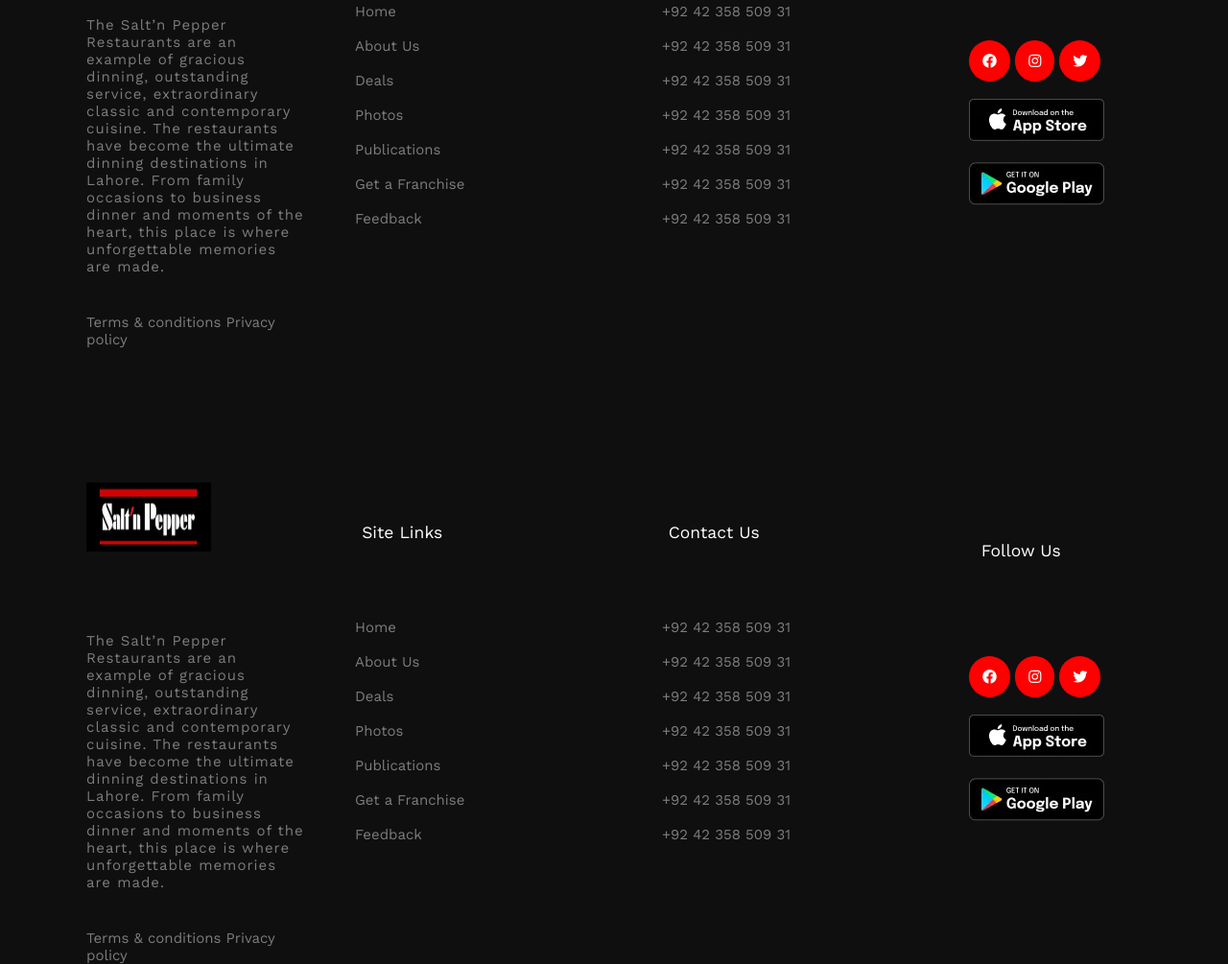
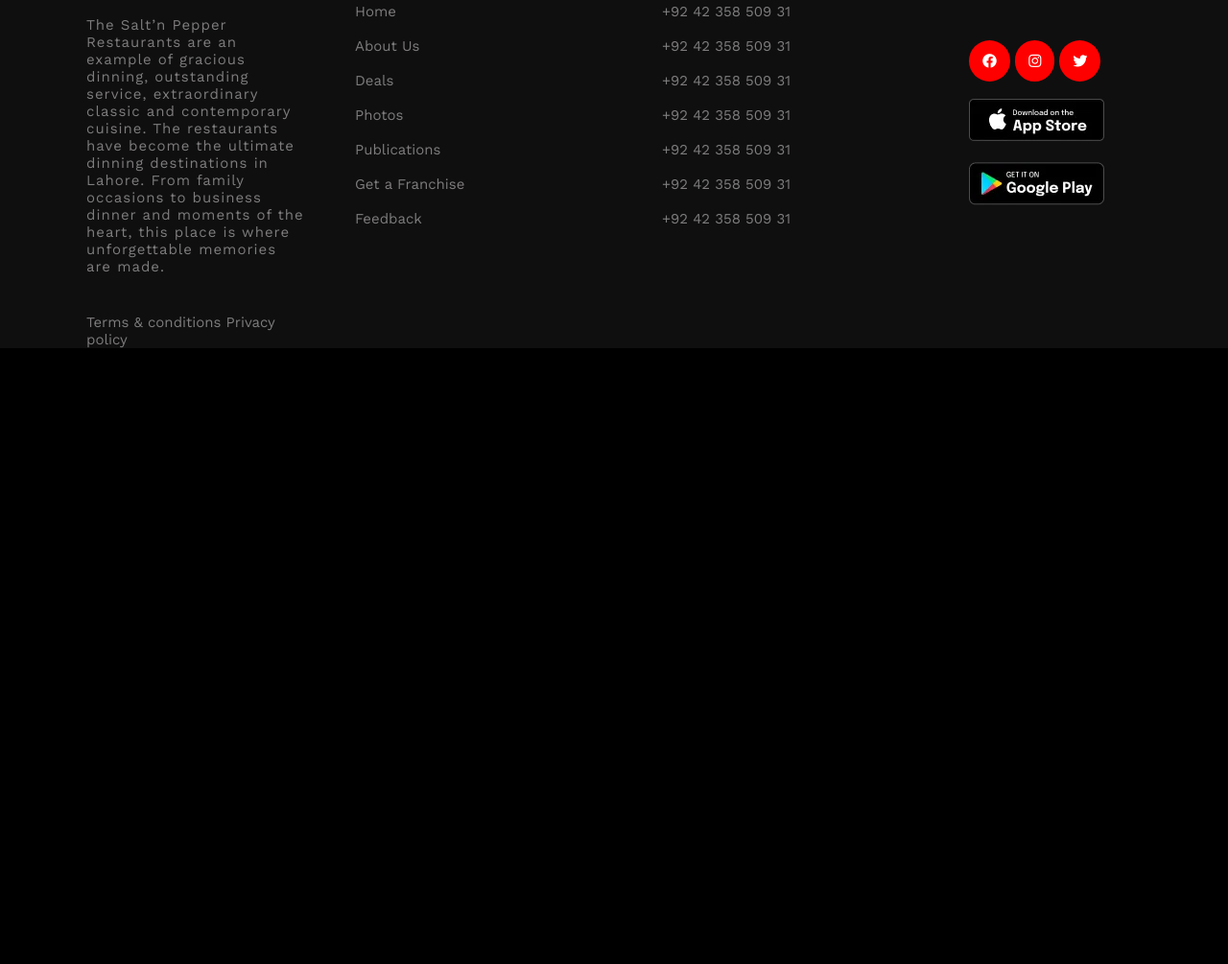
Before and after one commit to rameezraza1998/salt_n_pepper, a plain HTML site: page publication.html in a window 1280 px wide. Shown: the part 1666-2671 px from the top of the page at 96% size. After the commit the page ends 2029 px from the top, so only its background shows below. Drawn offline with nearby package versions, Linux system fonts and the light colour scheme.

Commit message:
finally done

```diff
--- a/publication.html
+++ b/publication.html
@@ -169,82 +169,7 @@
 
 </footer>
 <!-- footer end -->
- <!-- footer start -->
- <footer class=" footer-box display-flex wrap">
-    <div style="margin-top: 80px;" class=" box1 ">
-        <div class="" style="width: 32%; margin-left: 80px; margin-bottom: 30px; margin-top: 60px;">
-            <a href="index.html"><img style="width: 130px; height: 9vh;" src="assets/salt.jpg" alt=""></a>
-        </div>
 
-        <div class="" style="text-align: left; margin-left: 80px; margin-top: 80px;">
-            <p style="padding-bottom: 20px; letter-spacing: 1px;">The Salt’n Pepper
-                Restaurants are an example of gracious dinning, outstanding service, extraordinary
-                classic and contemporary cuisine. The restaurants have become the ultimate dinning
-                destinations in
-                Lahore. From family occasions to business dinner and moments of the heart, this place is
-                where
-                unforgettable memories are made. </p>
-        </div>
-
-
-        <div class="" style="margin-top: 20px; margin-left: 80px; text-align: left;">
-            <a  href="">Terms & conditions Privacy policy</a>
-        </div>
-    </div>
-
-    <div class=" box1 ">
-        <div class="" style="width: 35%; margin-left: 35px; margin-bottom: 30px;  margin-top: 55px;">
-           <h3 style="color: #ffffff; font-weight: lighter;">Site Links </h3>
-        </div>
-
-        <div class="" style="margin-top: 80px; text-align: left; margin-left: 40px;">
-            <p><a href="">Home</a></p> <br>
-            <p><a href="">About Us</a></p> <br>
-            <p><a href="">Deals</a></p> <br>
-            <p><a href="">Photos</a></p> <br>
-            <p><a href="">Publications</a></p> <br>
-            <p><a href="">Get a Franchise </a></p> <br>
-            <p><a href="">Feedback</a></p>
-        </div>
-
-
-    </div>
-    <div class=" box1 ">
-        <div class="" style="width: 35%; margin-left: 40px; margin-bottom: 30px;  margin-top: 55px;">
-           <h3 style="color: #ffffff; font-weight: lighter;">Contact Us </h3>
-        </div>
-
-        <div class="" style="margin-top: 80px; text-align: left; margin-left: 40px;">
-            <p><a href="">+92 42 358 509 31</a></p> <br>
-            <p><a href="">+92 42 358 509 31 </a></p> <br>
-            <p><a href="">+92 42 358 509 31</a></p> <br>
-            <p><a href="">+92 42 358 509 31</a></p> <br>
-            <p><a href="">+92 42 358 509 31</a></p> <br>
-            <p><a href="">+92 42 358 509 31</a></p> <br>
-            <p><a href="">+92 42 358 509 31</a></p>
-        </div>
-
-
-    </div>
-    <div style="margin-top: ;" class=" box1 ">
-        <div class="" style="width: 35%; margin-left: 40px; margin-bottom: 100px;  margin-top: 55px; ">
-           <h3 style="color: white; font-weight: lighter;">Follow Us </h3>
-        </div>
-
-        <div class="" style=" text-align: left; margin-left: 40px;">
-            <a href=""><i style="color: #ffffff; " class="fa-brands fa-facebook rounded p-3 font-background"></i></a>
-            <a href=""><i style="color: #ffffff;" class="fa-brands fa-instagram  rounded p-3 font-background"></i></a>
-        <a href=""><i style="color: #ffffff;" class="fa-brands fa-twitter  rounded p-3 font-background"></i></a>
-        <br> <br> <a href=""><img src="assets/apple.webp" alt=""></a> <br> <br>
-        <a href=""><img src="assets/play.webp" alt=""></a>
-        </div>
-
-
-    </div>
-
-</footer>
-<!-- footer end -->
-<!-- footer end -->
 
 </body>
 
```
